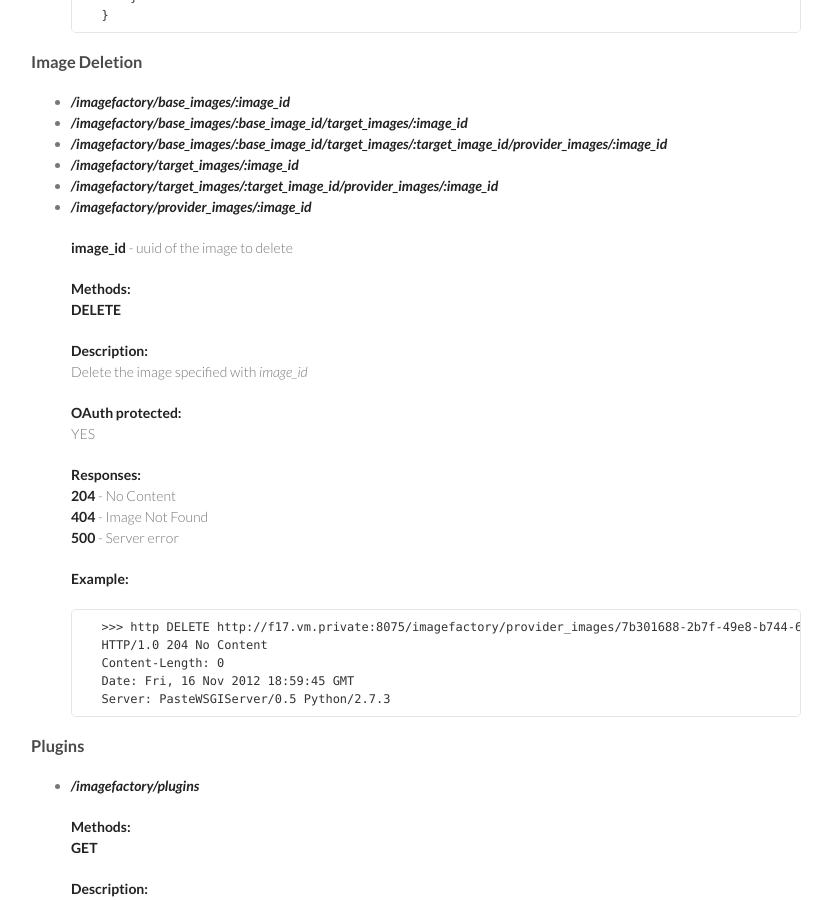
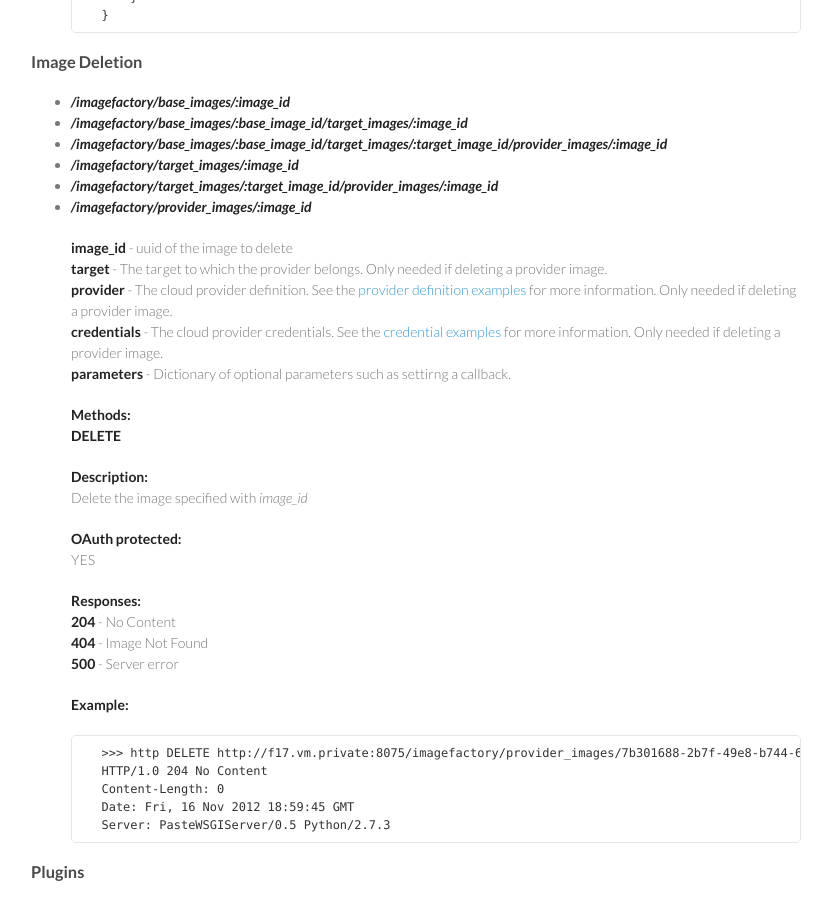
Before and after one commit to redhat-imaging/imagefactory, a Jekyll site: the page built from documentation/rest-api.markdown, in a window 1280 px wide and 900 px high, scrolled down 8566 px. Shown: the whole window, without its empty margins (269-1101 px from the left). Built offline with Jekyll 4.4.1, drawn with Linux system fonts in a browser that asks for light colours.

Commit message:
revise parameter list in the Image Deletion section
Signed-off-by: Steve Loranz <sloranz@redhat.com>

```diff
--- a/documentation/rest-api.markdown
+++ b/documentation/rest-api.markdown
@@ -429,6 +429,10 @@ _Note:_ The examples below use [HTTPie](http://httpie.org/ "HTTPie: a CLI, cURL-
 * __*/imagefactory/provider_images/:image_id*__
 
     __image_id__ - uuid of the image to delete
+    __target__ - The target to which the provider belongs. Only needed if deleting a provider image.
+    __provider__ - The cloud provider definition.  See the [provider definition examples][provider_examples] for more information. Only needed if deleting a provider image.
+    __credentials__ - The cloud provider credentials.  See the [credential examples][provider_examples] for more information. Only needed if deleting a provider image.
+    __parameters__ - Dictionary of optional parameters such as settirng a callback.
 
     **Methods:**
     **DELETE**
```
